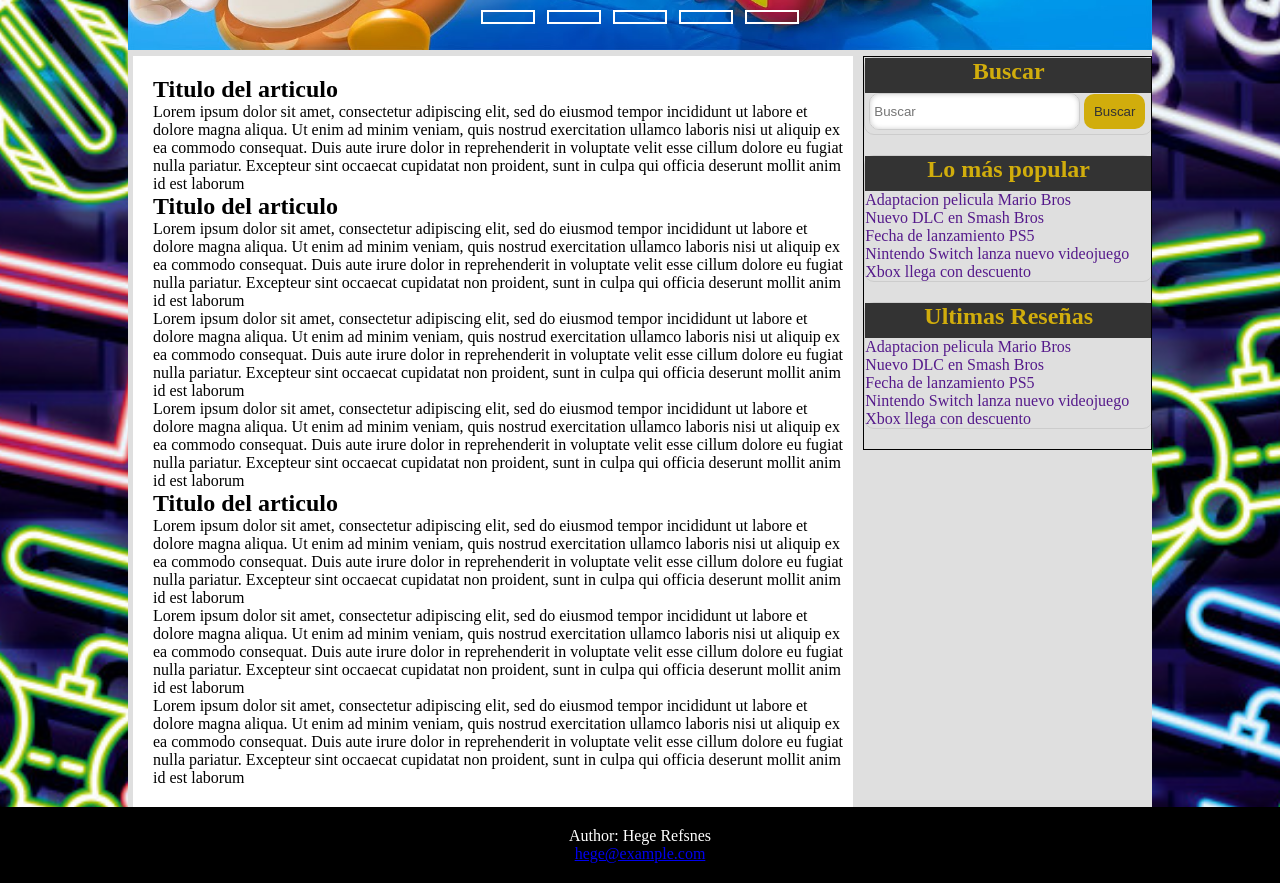
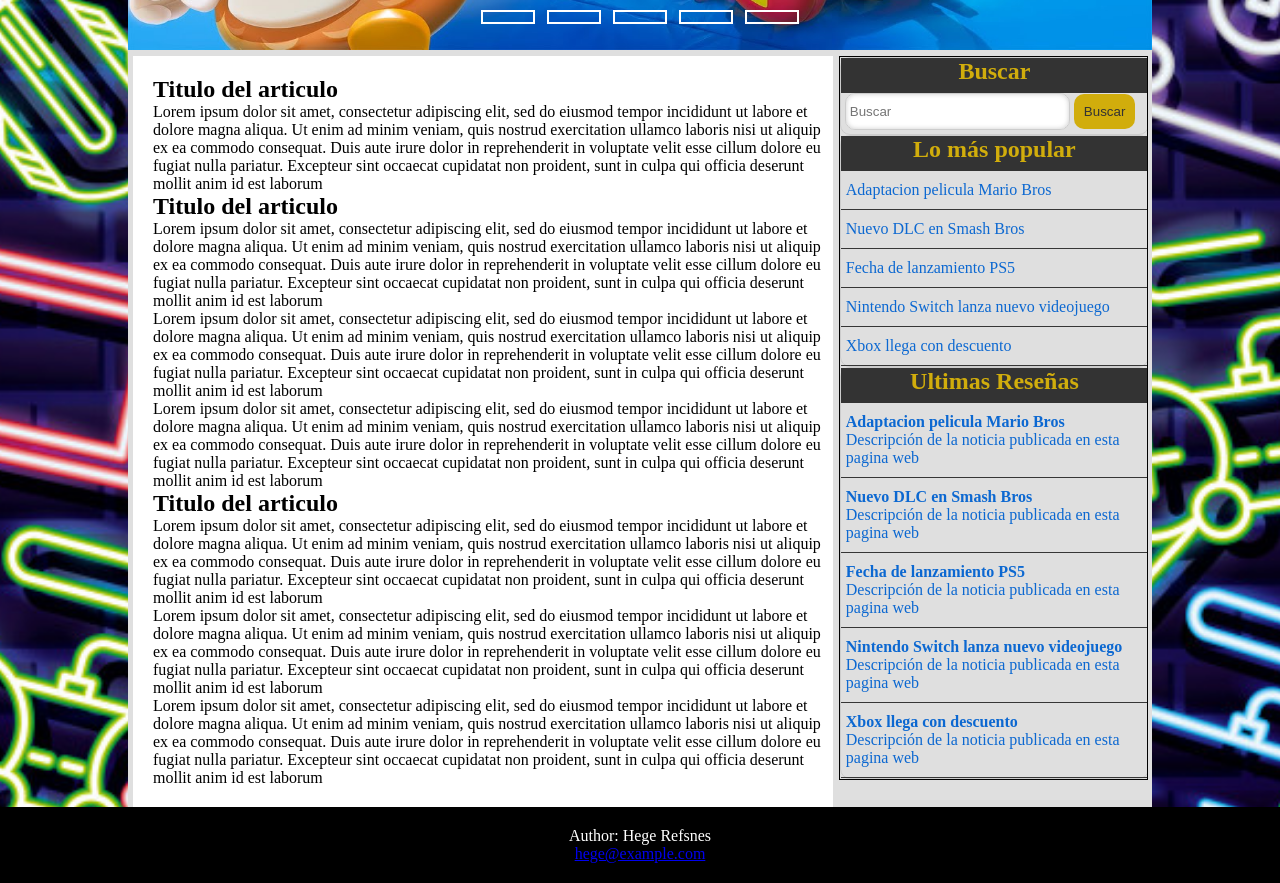
Before and after one commit to Javinez92/Proyecto-PW1, a plain HTML site: page index.html in a window 1280 px wide. Shown: the part 500-1383 px from the top of the page. Drawn offline with Linux system fonts and the light colour scheme.

Commit message:
Se agrega sidebar

```diff
--- a/estilos.css
+++ b/estilos.css
@@ -54,7 +54,7 @@ body{
 
 .main{
     background:#fff;
-    width:68%;
+    width:66%;
     float:left;
     margin-top: 6px;
     margin-left: 5px;
@@ -64,10 +64,11 @@ body{
 
 #sidebar{
   float: right;
-  width: 28%;
+  width: 30%;
   border: 1px solid;
   height:auto;
   margin-top: 6px;
+  margin-right: 4px;
   overflow: hidden;
 }
 
@@ -76,7 +77,7 @@ body{
   width: 100%;
   border: 1px solid #ccc;
   height: auto;
-  margin-bottom: 20px;
+
 }
 #buscador input[type="text"]{
   border: 1px solid #ccc;
@@ -110,6 +111,13 @@ body{
   width:100%;
   display: inline-block;
   text-decoration: none;
+  border-bottom: 1px solid rgb(54, 54, 54);
+  padding: 10px 5px;
+  color: #0c68d1;
+}
+
+.enlace-sidebar:hover{
+  background: rgb(196, 196, 196);
 }
 
 .slidershow{
--- a/index.html
+++ b/index.html
@@ -75,11 +75,26 @@
       </section>
       <section id="ultimas_reseñas">
         <h2 class="encabezado-sidebar">Ultimas Reseñas</h2>
-        <a href="" class="enlace-sidebar">Adaptacion pelicula Mario Bros</a>
-        <a href="" class="enlace-sidebar">Nuevo DLC en Smash Bros</a>
-        <a href="" class="enlace-sidebar">Fecha de lanzamiento PS5</a>
-        <a href="" class="enlace-sidebar">Nintendo Switch lanza nuevo videojuego</a>
-        <a href="" class="enlace-sidebar">Xbox llega con descuento</a>
+        <a href="" class="enlace-sidebar">
+          <h4>Adaptacion pelicula Mario Bros</h4>
+          <p>Descripción de la noticia publicada en esta pagina web</p>
+        </a>
+        <a href="" class="enlace-sidebar">
+          <h4>Nuevo DLC en Smash Bros</h4>
+          <p>Descripción de la noticia publicada en esta pagina web</p>
+        </a>
+        <a href="" class="enlace-sidebar">
+          <h4>Fecha de lanzamiento PS5</h4>
+          <p>Descripción de la noticia publicada en esta pagina web</p>
+        </a>
+        <a href="" class="enlace-sidebar">
+          <h4>Nintendo Switch lanza nuevo videojuego</h4>
+          <p>Descripción de la noticia publicada en esta pagina web</p>
+        </a>
+        <a href="" class="enlace-sidebar">
+          <h4>Xbox llega con descuento</h4>
+          <p>Descripción de la noticia publicada en esta pagina web</p>
+        </a>
       </section>
     </section>
 
```
